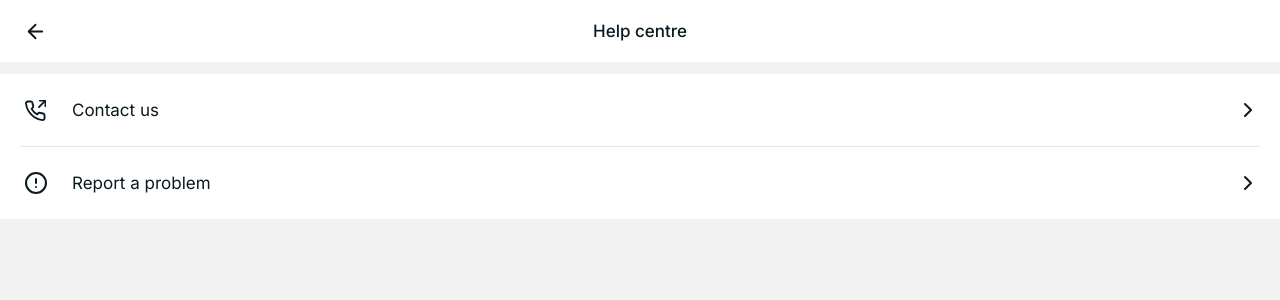
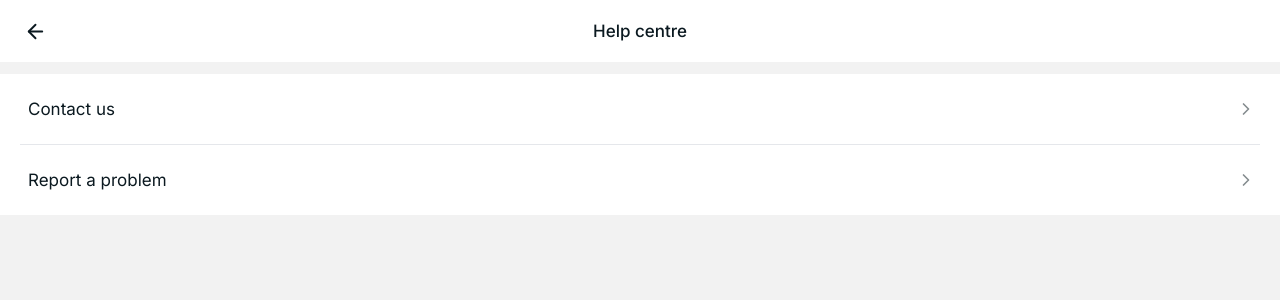
Before and after one commit to codersforcauses/penni, a Next.js app in the folder client/: page /account/help in a window 1280 px wide. Shown: the top 300 px of the page. Built offline with nearby package versions, Linux system fonts and the light colour scheme.

Commit message:
remove icons + adjust chevron icon according to figma

```diff
--- a/client/src/components/ui/help-tags.tsx
+++ b/client/src/components/ui/help-tags.tsx
@@ -5,7 +5,6 @@ import React, { useState } from "react";
 import { ChevronRightIcon } from "./icons";
 
 interface HelpTagProps {
-  icon: string | React.ElementType;
   title: string;
   description: string;
   link?: string;
@@ -16,7 +15,6 @@ interface HelpTagProps {
  * HelpTag component displays a Help tag with an icon, title, description, and optional nested content.
  *
  * @param {object} props - Props for the HelpTag component.
- * @param {string | React.ElementType} props.icon - Icon to display. It can be a URL string or a React component.
  * @param {string} props.title - Title of the Help tag.
  * @param {string} props.description - Description of the Help tag.
  * @param {string} [props.link] - Optional link URL. If provided, clicking the tag will navigate to this URL.
@@ -45,14 +43,12 @@ interface HelpTagProps {
  */
 
 const HelpTag: React.FC<HelpTagProps> = ({
-  icon,
   title,
   description,
   link,
   nestedContent,
 }) => {
   const [isOpen, setIsOpen] = useState(false);
-  const IconComponent = typeof icon === "string" ? null : icon;
 
   const handleClick = () => {
     if (nestedContent) {
@@ -65,21 +61,9 @@ const HelpTag: React.FC<HelpTagProps> = ({
       <Link href={link || "#"} onClick={handleClick}>
         <div
           className="flex cursor-pointer items-center justify-between p-4 hover:bg-penni-text-regular-dark-mode"
-          style={{ height: "72px" }}
+          style={{ height: "70px" }}
         >
-          <div className="flex items-center">
-            <div className="ml-2 mr-6 h-6 w-6">
-              {IconComponent ? (
-                <IconComponent className="h-3 w-3" />
-              ) : (
-                <Image
-                  src={icon as string}
-                  alt={title}
-                  width={20}
-                  height={20}
-                />
-              )}
-            </div>
+          <div className="ml-3 flex items-center">
             <div>
               <h3 className="text-hb font-normal leading-hb text-penni-text-regular-light-mode">
                 {title}
@@ -90,7 +74,7 @@ const HelpTag: React.FC<HelpTagProps> = ({
             </div>
           </div>
           <div className="absolute right-5 top-1/2 -translate-y-1/2 transform">
-            <ChevronRightIcon className="h-3 w-3 text-penni-background-input-light-mode" />
+            <ChevronRightIcon className="mr-1 h-5 w-5 text-penni-text-tertiary-light-mode" />
           </div>
         </div>
       </Link>
--- a/client/src/components/ui/icons.tsx
+++ b/client/src/components/ui/icons.tsx
@@ -104,45 +104,6 @@ export function ReturnIcon({
   );
 }
 
-export function PhoneIcon({
-  //Phone Icon used in help page
-  strokeColour = "penni-text-regular-light-mode",
-}: {
-  strokeColour?: string;
-}) {
-  return (
-    <svg
-      className={`fill-none pr-[0.1rem] pt-[0.1rem] stroke-${strokeColour}`}
-      width={24}
-      height={24}
-      viewBox="0 0 24 24"
-      xmlns="http://www.w3.org/2000/svg"
-    >
-      <path
-        d="M23 7V1H17"
-        stroke="current"
-        strokeWidth={2}
-        strokeLinecap="round"
-        strokeLinejoin="round"
-      />
-      <path
-        d="M16 8L23 1"
-        stroke="current"
-        strokeWidth={2}
-        strokeLinecap="round"
-        strokeLinejoin="round"
-      />
-      <path
-        d="M22 16.92V19.92C22.0011 20.1985 21.9441 20.4741 21.8325 20.7293C21.7209 20.9845 21.5573 21.2136 21.3521 21.4018C21.1468 21.5901 20.9046 21.7335 20.6407 21.8227C20.3769 21.9119 20.0974 21.945 19.82 21.92C16.7428 21.5856 13.787 20.5341 11.19 18.85C8.77382 17.3146 6.72533 15.2661 5.18999 12.85C3.49997 10.2412 2.44824 7.27097 2.11999 4.17997C2.095 3.90344 2.12787 3.62474 2.21649 3.3616C2.30512 3.09846 2.44756 2.85666 2.63476 2.6516C2.82196 2.44653 3.0498 2.28268 3.30379 2.1705C3.55777 2.05831 3.83233 2.00024 4.10999 1.99997H7.10999C7.5953 1.9952 8.06579 2.16705 8.43376 2.48351C8.80173 2.79996 9.04207 3.23942 9.10999 3.71997C9.23662 4.68004 9.47144 5.6227 9.80999 6.52997C9.94454 6.8879 9.97366 7.27689 9.8939 7.65086C9.81415 8.02482 9.62886 8.36809 9.35999 8.63998L8.08999 9.90997C9.51355 12.4135 11.5864 14.4864 14.09 15.91L15.36 14.64C15.6319 14.3711 15.9751 14.1858 16.3491 14.1061C16.7231 14.0263 17.1121 14.0554 17.47 14.19C18.3773 14.5285 19.3199 14.7634 20.28 14.89C20.7658 14.9585 21.2094 15.2032 21.5265 15.5775C21.8437 15.9518 22.0122 16.4296 22 16.92Z"
-        stroke="current"
-        strokeWidth={2}
-        strokeLinecap="round"
-        strokeLinejoin="round"
-      />
-    </svg>
-  );
-}
-
 /* Bottom navBar icons */
 export interface BottomNavIconProps extends React.SVGProps<SVGSVGElement> {
   className?: string; // use to change color of the svg pic
@@ -220,7 +181,7 @@ interface ProfilePageIcons extends React.SVGProps<SVGSVGElement> {
   alt?: string;
 }
 const ChevronRightIcon: React.FC<BottomNavIconProps> = ({
-  className = "text-penni-alert-warning",
+  className = "",
   ...props
 }) => {
   return (
@@ -230,10 +191,12 @@ const ChevronRightIcon: React.FC<BottomNavIconProps> = ({
       viewBox="0 0 24 24"
       fill="none"
       xmlns="http://www.w3.org/2000/svg"
+      className={className} // Apply className here
+      {...props}
     >
       <path
         d="M9 18L15 12L9 6"
-        stroke="#0B1920"
+        stroke="currentColor" // Use CSS variable or currentColor
         strokeWidth="2"
         strokeLinecap="round"
         strokeLinejoin="round"
--- a/client/src/pages/account/help.tsx
+++ b/client/src/pages/account/help.tsx
@@ -2,7 +2,6 @@ import React from "react";
 
 import Header from "@/components/ui/header";
 import HelpTag from "@/components/ui/help-tags";
-import { InfoIcon, PhoneIcon } from "@/components/ui/icons";
 
 export default function Help() {
   return (
@@ -10,12 +9,11 @@ export default function Help() {
       <Header title="Help centre" />
       <div className="h-[0.12rem] grow-0 bg-penni-background-input-light-mode pt-3"></div>
       <div className="flex flex-grow flex-col overflow-auto">
-        <HelpTag icon={PhoneIcon} title="Contact us" description="" />
+        <HelpTag title="Contact us" description="" />
         <div className="bg-penni-background-light-mode">
           <hr className="mx-5 grow-0 bg-penni-text-regular-dark-mode" />
         </div>
         <HelpTag
-          icon={InfoIcon}
           title="Report a problem"
           description=""
           link="/account/report"
```
